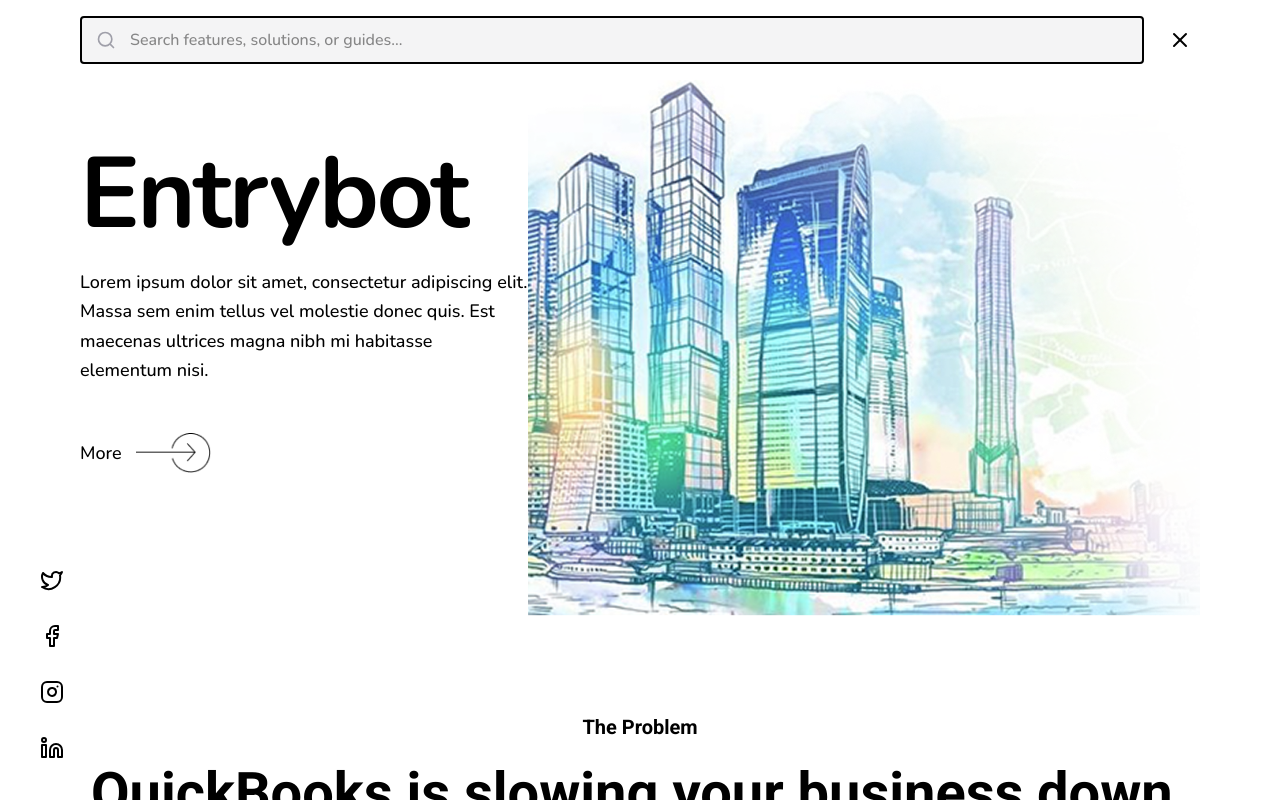
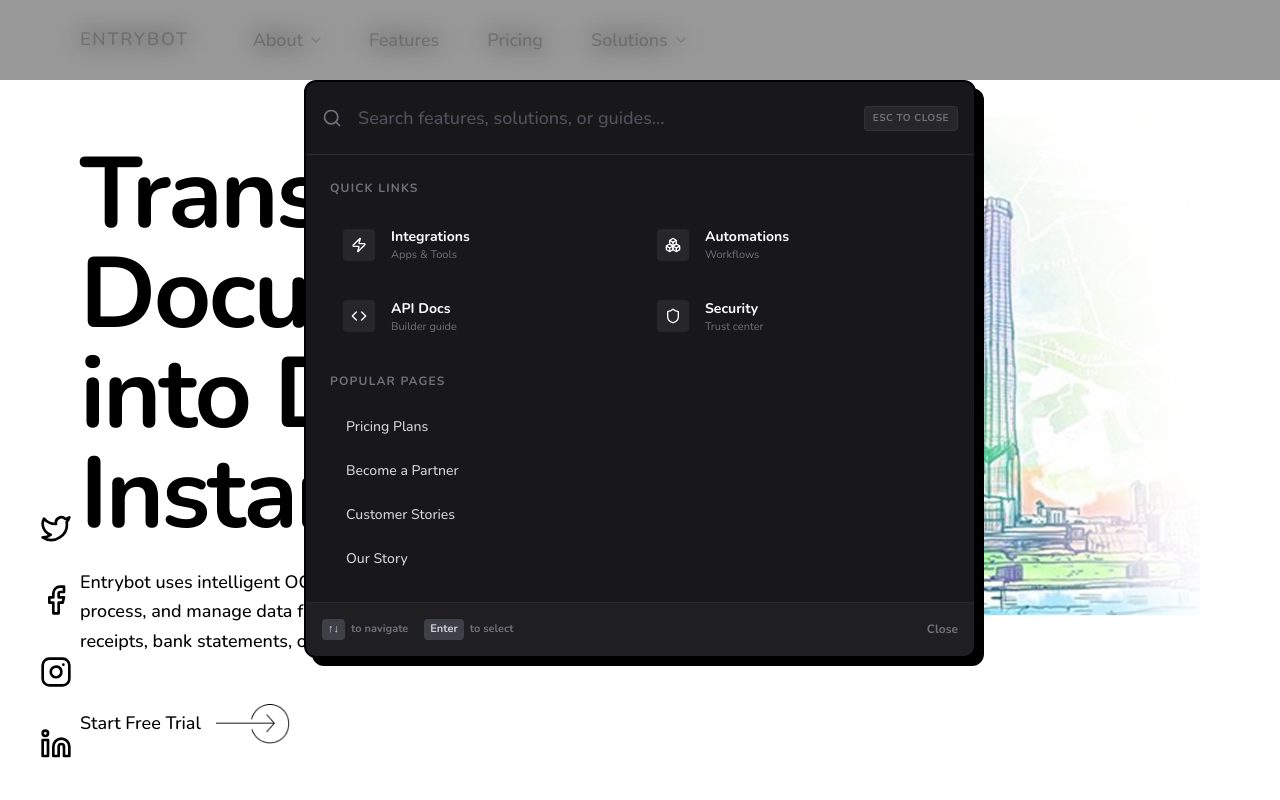
Before and after one commit to nirmallal-sidat/Entry-bot, a Next.js app: page / in a window 1280 px wide. Both pictures are taken after a click on the button 1182 px from the left and 40 px from the top of the page. Shown: the top 800 px of the page. Built offline with nearby package versions, Linux system fonts and the light colour scheme.

Commit message:
17-2-2026

```diff
--- a/src/app/about/page.tsx
+++ b/src/app/about/page.tsx
@@ -48,7 +48,7 @@
       </section>
 
       {/* Our Story Section */}
-      <section className="py-24 px-4 bg-white font-nunito border-t border-zinc-100">
+      <section id="story" className="py-24 px-4 bg-white font-nunito border-t border-zinc-100">
         <div className="max-w-[1900px] mx-auto lg:px-20">
           <div className="grid grid-cols-1 lg:grid-cols-2 gap-16 items-center">
             <div>
@@ -106,7 +106,7 @@
       </section>
 
       {/* Meet Our Team Section */}
-      <section className="py-24 px-4 bg-white font-nunito border-t border-zinc-100">
+      <section id="team" className="py-24 px-4 bg-white font-nunito border-t border-zinc-100">
         <div className="max-w-[1900px] mx-auto lg:px-20">
           <h2 className="text-[36px] md:text-[48px] font-bold text-black mb-16 text-center leading-tight">
             Meet Our Team
--- a/src/app/globals.css
+++ b/src/app/globals.css
@@ -12,6 +12,7 @@
   --font-mono: var(--font-geist-mono);
   --font-nunito: var(--font-nunito);
   --font-roboto: var(--font-roboto);
+  --font-inter: var(--font-inter);
 }
 
 @media (prefers-color-scheme: dark) {
--- a/src/components/Hero.tsx
+++ b/src/components/Hero.tsx
@@ -8,18 +8,18 @@
   return (
     <section className="relative  justify-center flex items-center pt-4 overflow-hidden font-nunito bg-white">
       {/* Social Icons - Left Side */}
-      <div className="fixed left-10 bottom-10 flex-col gap-8 z-50 hidden lg:flex">
-        <Link href="#" className="text-black hover:text-black hover:scale-110 transition-all duration-300">
-          <Twitter size={24} />
+      <div className="fixed left-10 bottom-10 hidden lg:flex flex-col gap-10 z-50">
+        <Link href="#" className="text-black hover:text-zinc-600 hover:scale-110 transition-all duration-300">
+          <Twitter size={32} />
         </Link>
-        <Link href="#" className="text-black hover:text-black hover:scale-110 transition-all duration-300">
-          <Facebook size={24} />
+        <Link href="#" className="text-black hover:text-zinc-600 hover:scale-110 transition-all duration-300">
+          <Facebook size={32} />
         </Link>
-        <Link href="#" className="text-black hover:text-black hover:scale-110 transition-all duration-300">
-          <Instagram size={24} />
+        <Link href="#" className="text-black hover:text-zinc-600 hover:scale-110 transition-all duration-300">
+          <Instagram size={32} />
         </Link>
-        <Link href="#" className="text-black hover:text-black hover:scale-110 transition-all duration-300">
-          <Linkedin size={24} />
+        <Link href="#" className="text-black hover:text-zinc-600 hover:scale-110 transition-all duration-300">
+          <Linkedin size={32} />
         </Link>
       </div>
 
@@ -27,14 +27,14 @@
         {/* Text Content */}
         <div className="flex-1 z-10 text-center lg:text-left pt-32">
           <h1 className="text-[64px] lg:text-[100px] font-bold text-black leading-none mb-6 tracking-tight">
-            Entrybot
+                Transform Documents into Data, Instantly
           </h1>
           <p className="text-[18px] text-black max-w-lg mb-12 leading-relaxed font-medium">
-            Lorem ipsum dolor sit amet, consectetur adipiscing elit. Massa sem enim tellus vel molestie donec quis. Est maecenas ultrices magna nibh mi habitasse elementum nisi.
+            Entrybot uses intelligent OCR and AI vision to extract, process, and manage data from any document type - invoices, receipts, bank statements, or scanned files.
           </p>
 
           <Link href="#" className="inline-flex items-center group">
-            <span className="text-[18px] font-medium text-black mr-3">More</span>
+            <span className="text-[18px] font-medium text-black mr-3">Start Free Trial</span>
             <div className="relative w-[80px] h-[40px] group-hover:translate-x-3 transition-transform duration-300">
               <Image
                 src="/Arrowdesign.png"
--- a/src/components/Navbar.tsx
+++ b/src/components/Navbar.tsx
@@ -2,7 +2,7 @@
 
 import Link from "next/link";
 import { useState } from "react";
-import { Menu, X } from "lucide-react";
+import { Menu, X, History, Users, Code, Boxes, Zap, Shield, ArrowUpRight } from "lucide-react";
 
 const Navbar = () => {
   const [isOpen, setIsOpen] = useState(false);
@@ -48,16 +48,28 @@
 
               {/* Dropdown Menu */}
               <div className="absolute top-full left-0 pt-4 opacity-0 invisible group-hover:opacity-100 group-hover:visible transition-all duration-300 translate-y-2 group-hover:translate-y-0 z-50">
-                <div className="bg-white border-2 border-black p-6 rounded-sm shadow-[4px_4px_0px_0px_rgba(0,0,0,1)] min-w-[200px]">
-                  <ul className="space-y-4">
+                <div className="bg-zinc-900 border-2 border-black p-4 rounded-sm shadow-[4px_4px_0px_0px_rgba(0,0,0,1)] min-w-[280px]">
+                  <ul className="space-y-2">
                     <li>
-                      <Link href="/about/story" className="text-[16px] font-bold text-black hover:text-zinc-500 transition-colors block">
-                        Our Story
+                      <Link href="/about#story" className="flex items-start gap-4 p-3 rounded hover:bg-white/5 transition-colors group/item">
+                        <div className="w-10 h-10 bg-zinc-800 rounded flex items-center justify-center shrink-0 group-hover/item:bg-white/10 transition-colors">
+                          <History size={20} className="text-white" />
+                        </div>
+                        <div>
+                          <p className="text-[15px] font-bold text-white mb-0.5">Our Story</p>
+                          <p className="text-[12px] text-zinc-400 font-medium">Our journey and mission</p>
+                        </div>
                       </Link>
                     </li>
                     <li>
-                      <Link href="/about/team" className="text-[16px] font-bold text-black hover:text-zinc-500 transition-colors block">
-                        Meet the Team
+                      <Link href="/about#team" className="flex items-start gap-4 p-3 rounded hover:bg-white/5 transition-colors group/item">
+                        <div className="w-10 h-10 bg-zinc-800 rounded flex items-center justify-center shrink-0 group-hover/item:bg-white/10 transition-colors">
+                          <Users size={20} className="text-white" />
+                        </div>
+                        <div>
+                          <p className="text-[15px] font-bold text-white mb-0.5">Meet the Team</p>
+                          <p className="text-[12px] text-zinc-400 font-medium">The people behind Entrybot</p>
+                        </div>
                       </Link>
                     </li>
                   </ul>
@@ -79,7 +91,8 @@
               Pricing
             </Link>
 
-            <div className="flex items-center gap-2 group cursor-pointer">
+            <div className="relative group cursor-pointer">
+              <div className="flex items-center gap-2">
                 <span className="text-[18px] font-medium text-black leading-none group-hover:text-zinc-600 transition-colors">
                   Solutions
                 </span>
@@ -94,20 +107,68 @@
                   <path d="M1 1L5 5L9 1" stroke="currentColor" strokeWidth="1.2" strokeLinecap="round" strokeLinejoin="round"/>
                 </svg>
               </div>
+
+              {/* Dropdown Menu */}
+              <div className="absolute top-full left-0 pt-4 opacity-0 invisible group-hover:opacity-100 group-hover:visible transition-all duration-300 translate-y-2 group-hover:translate-y-0 z-50">
+                <div className="bg-zinc-900 border-2 border-black p-4 rounded-sm shadow-[4px_4px_0px_0px_rgba(0,0,0,1)] min-w-[320px]">
+                  <div className="grid grid-cols-1 gap-1">
+                    <Link href="#" className="flex items-start gap-4 p-3 rounded hover:bg-white/5 transition-colors group/item">
+                      <div className="w-10 h-10 bg-zinc-800 rounded flex items-center justify-center shrink-0 group-hover/item:bg-white/10 transition-colors">
+                        <Zap size={20} className="text-white" />
+                      </div>
+                      <div>
+                        <p className="text-[15px] font-bold text-white mb-0.5">Integrations</p>
+                        <p className="text-[12px] text-zinc-400 font-medium">Connect with your favorite tools</p>
+                      </div>
+                    </Link>
+                    <Link href="#" className="flex items-start gap-4 p-3 rounded hover:bg-white/5 transition-colors group/item">
+                      <div className="w-10 h-10 bg-zinc-800 rounded flex items-center justify-center shrink-0 group-hover/item:bg-white/10 transition-colors">
+                        <Boxes size={20} className="text-white" />
+                      </div>
+                      <div>
+                        <p className="text-[15px] font-bold text-white mb-0.5">Revenue Automation</p>
+                        <p className="text-[12px] text-zinc-400 font-medium">Automatic daily bookkeeping</p>
+                      </div>
+                    </Link>
+                    <Link href="#" className="flex items-start gap-4 p-3 rounded hover:bg-white/5 transition-colors group/item">
+                      <div className="w-10 h-10 bg-zinc-800 rounded flex items-center justify-center shrink-0 group-hover/item:bg-white/10 transition-colors">
+                        <Code size={20} className="text-white" />
+                      </div>
+                      <div>
+                        <p className="text-[15px] font-bold text-white mb-0.5">API Access</p>
+                        <p className="text-[12px] text-zinc-400 font-medium">Build custom workflows</p>
+                      </div>
+                    </Link>
+                    <Link href="#" className="flex items-start gap-4 p-3 rounded hover:bg-white/5 transition-colors group/item">
+                      <div className="w-10 h-10 bg-zinc-800 rounded flex items-center justify-center shrink-0 group-hover/item:bg-white/10 transition-colors">
+                        <Shield size={20} className="text-white" />
+                      </div>
+                      <div>
+                        <p className="text-[15px] font-bold text-white mb-0.5">Security</p>
+                        <p className="text-[12px] text-zinc-400 font-medium">Bank-grade data protection</p>
+                      </div>
+                    </Link>
+                  </div>
+                </div>
+              </div>
+            </div>
           </nav>
         </div>
 
-        {/* Search Overlay/Bar */}
-        <div className={`absolute inset-x-4 lg:inset-x-20 top-1/2 -translate-y-1/2 h-12 flex items-center transition-all duration-300 z-50 ${isSearchOpen ? 'opacity-100 visible' : 'opacity-0 invisible pointer-events-none'}`}>
-          <div className="flex-1 relative">
-            <input
-              type="text"
-              placeholder="Search features, solutions, or guides..."
-              className="w-full h-12 bg-zinc-100 border-2 border-black rounded-sm px-12 font-medium focus:outline-none focus:ring-2 focus:ring-black/5"
-              autoFocus={isSearchOpen}
+        {/* Premium Spotlight-style Search Modal */}
+        {isSearchOpen && (
+          <div className="fixed inset-0 z-100 flex items-start justify-center pt-[10vh] px-4 font-nunito">
+            {/* Backdrop */}
+            <div
+              className="fixed inset-0 bg-black/40 backdrop-blur-md transition-opacity duration-300"
+              onClick={() => setIsSearchOpen(false)}
             />
+
+            {/* Modal Content */}
+            <div className="relative w-full max-w-2xl bg-zinc-900 border-2 border-black rounded-xl shadow-[8px_8px_0px_0px_rgba(0,0,0,1)] overflow-hidden animate-in fade-in zoom-in duration-200">
+              <div className="p-4 border-b border-white/10 flex items-center gap-4">
                 <svg
-              className="absolute left-4 top-1/2 -translate-y-1/2 text-zinc-400"
+                  className="text-zinc-500"
                   width="20"
                   height="20"
                   viewBox="0 0 24 24"
@@ -116,14 +177,74 @@
                 >
                   <path d="M21 21L16.65 16.65M19 11C19 15.4183 15.4183 19 11 19C6.58172 19 3 15.4183 3 11C3 6.58172 6.58172 3 11 3C15.4183 3 19 6.58172 19 11Z" stroke="currentColor" strokeWidth="2" strokeLinecap="round" strokeLinejoin="round"/>
                 </svg>
+                <input
+                  type="text"
+                  placeholder="Search features, solutions, or guides..."
+                  className="flex-1 h-10 bg-transparent text-white text-[18px] font-medium focus:outline-none placeholder:text-zinc-600"
+                  autoFocus
+                />
+                <div className="flex items-center gap-2">
+                  <span className="text-[10px] font-bold text-zinc-500 bg-zinc-800 px-2 py-1 rounded border border-white/5 uppercase tracking-wider">ESC to close</span>
+                </div>
+              </div>
+
+              <div className="p-6">
+                <div className="mb-6">
+                  <h4 className="text-[12px] font-bold text-zinc-500 uppercase tracking-widest mb-4">Quick Links</h4>
+                  <div className="grid grid-cols-1 md:grid-cols-2 gap-2">
+                    {[
+                      { icon: <Zap size={16} />, title: "Integrations", desc: "Apps & Tools" },
+                      { icon: <Boxes size={16} />, title: "Automations", desc: "Workflows" },
+                      { icon: <Code size={16} />, title: "API Docs", desc: "Builder guide" },
+                      { icon: <Shield size={16} />, title: "Security", desc: "Trust center" }
+                    ].map((item, i) => (
+                      <button key={i} className="flex items-center gap-4 p-3 rounded-lg hover:bg-white/5 border border-transparent hover:border-white/5 transition-all text-left">
+                        <div className="w-8 h-8 bg-zinc-800 rounded flex items-center justify-center text-white shrink-0">
+                          {item.icon}
+                        </div>
+                        <div>
+                          <p className="text-[14px] font-bold text-white">{item.title}</p>
+                          <p className="text-[11px] text-zinc-500">{item.desc}</p>
+                        </div>
+                      </button>
+                    ))}
+                  </div>
+                </div>
+
+                <div>
+                  <h4 className="text-[12px] font-bold text-zinc-500 uppercase tracking-widest mb-4">Popular Pages</h4>
+                  <div className="space-y-1">
+                    {["Pricing Plans", "Become a Partner", "Customer Stories", "Our Story"].map((page, i) => (
+                      <button key={i} className="w-full h-10 px-4 rounded-lg flex items-center justify-between text-zinc-300 hover:text-white hover:bg-white/5 transition-all">
+                        <span className="text-[14px] font-medium">{page}</span>
+                        <ArrowUpRight size={14} className="opacity-0 group-hover:opacity-100 transition-opacity" />
+                      </button>
+                    ))}
+                  </div>
+                </div>
+              </div>
+
+              <div className="bg-zinc-800/50 p-4 border-t border-white/5 flex justify-between items-center">
+                <div className="flex gap-4">
+                  <div className="flex items-center gap-1.5 text-zinc-500 text-[11px] font-bold">
+                    <span className="bg-zinc-700 px-1.5 py-0.5 rounded text-zinc-300">↑↓</span>
+                    to navigate
+                  </div>
+                  <div className="flex items-center gap-1.5 text-zinc-500 text-[11px] font-bold">
+                    <span className="bg-zinc-700 px-1.5 py-0.5 rounded text-zinc-300">Enter</span>
+                    to select
+                  </div>
                 </div>
                 <button
                   onClick={() => setIsSearchOpen(false)}
-            className="ml-4 p-2 hover:bg-zinc-100 rounded-full transition-colors"
+                  className="text-zinc-500 hover:text-white text-[12px] font-bold transition-colors"
                 >
-            <X size={24} className="text-black" />
+                  Close
                 </button>
               </div>
+            </div>
+          </div>
+        )}
 
         {/* Right side - Search & Hamburger */}
         <div className={`flex items-center justify-end gap-4 z-50 transition-all duration-300 ${isSearchOpen ? 'opacity-0 invisible pointer-events-none' : 'opacity-100 visible'}`}>
@@ -144,39 +265,39 @@
 
           {/* Mobile Toggle */}
           <button
-            className="md:hidden p-2 text-black"
+            className="md:hidden p-2 text-black z-50"
             onClick={() => setIsOpen(!isOpen)}
           >
-            {isOpen ? <X size={24} /> : <Menu size={24} />}
+            {isOpen ? <X size={24} className="text-white" /> : <Menu size={24} />}
           </button>
         </div>
 
         {/* Mobile menu overlay */}
-        <div className={`fixed top-0 right-0 h-screen w-full sm:w-[300px] bg-white z-60 flex flex-col pt-32 px-10 gap-8 shadow-2xl transition-transform duration-500 ease-in-out md:hidden ${isOpen ? 'translate-x-0' : 'translate-x-full'}`}>
+        <div className={`fixed top-0 right-0 h-screen w-full sm:w-[300px] bg-zinc-900 z-60 flex flex-col pt-32 px-10 gap-8 shadow-2xl transition-transform duration-500 ease-in-out md:hidden ${isOpen ? 'translate-x-0' : 'translate-x-full'}`}>
           <Link
             href="/about"
-            className="text-[20px] font-bold text-black border-b border-zinc-100 pb-2"
+            className="text-[20px] font-bold text-white border-b border-white/10 pb-2"
             onClick={() => setIsOpen(false)}
           >
             About
           </Link>
           <Link
             href="#features"
-            className="text-[20px] font-bold text-black border-b border-zinc-100 pb-2"
+            className="text-[20px] font-bold text-white border-b border-white/10 pb-2"
             onClick={() => setIsOpen(false)}
           >
             Features
           </Link>
           <Link
             href="#pricing"
-            className="text-[20px] font-bold text-black border-b border-zinc-100 pb-2"
+            className="text-[20px] font-bold text-white border-b border-white/10 pb-2"
             onClick={() => setIsOpen(false)}
           >
             Pricing
           </Link>
           <Link
             href="#solutions"
-            className="text-[20px] font-bold text-black border-b border-zinc-100 pb-2"
+            className="text-[20px] font-bold text-white border-b border-white/10 pb-2"
             onClick={() => setIsOpen(false)}
           >
             Solutions
--- a/src/components/ProblemSection.tsx
+++ b/src/components/ProblemSection.tsx
@@ -8,15 +8,15 @@
   const problems = [
     {
       icon: <Image src="/Background.png" alt="Icon 1" width={48} height={48} />,
-      text: "Manual categorization, reconciliations, and cleanup steal hours every week.",
+      text: "Drowning in document processing by typing data",
     },
     {
       icon: <Image src="/Container.png" alt="Icon 2" width={48} height={48} />,
-      text: "Numbers arrive weeks late, so decisions get made with guesswork.",
+      text: "Manual entry leads to costly mistakes that damage client relationships",
     },
     {
       icon: <Image src="/Background (1).png" alt="Icon 3" width={48} height={48} />,
-      text: "Disconnected tools, spreadsheets and broken automations create more work instead of less.",
+      text: "Juggling multiple tools, email attachments, and spreadsheets creates bottlenecks",
     },
   ];
 
@@ -26,7 +26,7 @@
         {/* Label and Heading */}
         <p className="text-[20px] font-bold text-black mb-4 font-roboto">The Problem</p>
         <h2 className="text-[40px] md:text-[56px] font-bold text-black mb-16 leading-tight font-roboto">
-          QuickBooks is slowing your business down.
+          Your team deserves better than manual data entry
         </h2>
 
         {/* Problems Grid */}
@@ -49,7 +49,7 @@
             href="#"
             className="inline-flex items-center gap-2 bg-[#0a0a0a] text-white px-8 py-4 rounded-xl hover:bg-zinc-800 transition-colors text-[16px] font-medium"
           >
-            Explore how Entrybot is a modern Quickbooks alternative
+            Discover Our Solution
             <ArrowRight size={18} />
           </Link>
         </div>
--- a/src/components/ScaleFasterSection.tsx
+++ b/src/components/ScaleFasterSection.tsx
@@ -88,7 +88,7 @@
                 <h3 className="text-[24px] font-bold text-black mb-4 tracking-tight">
                   {card.title}
                 </h3>
-                <p className="text-[17px] text-zinc-700 leading-relaxed font-medium">
+                <p className="text-[11px] text-zinc-700 leading-relaxed font-inter font-normal">
                   {card.description}
                 </p>
               </div>
--- a/src/components/TimeBackSection.tsx
+++ b/src/components/TimeBackSection.tsx
@@ -75,7 +75,7 @@
         {cards.map((card, index) => (
           <div key={index} className="bg-[#FFE500] p-6 rounded-2xl flex flex-col h-[500px] relative overflow-hidden group hover:-translate-y-1 transition-transform duration-300">
             <h4 className="text-[18px] font-bold text-black mb-2 leading-tight font-nunito">{card.title}</h4>
-            <p className="text-[14px] text-black mb-6 font-nunito">{card.description}</p>
+            <p className="text-[11px] text-black mb-6 font-inter font-normal">{card.description}</p>
 
             {/* Mockup/Image Placeholder Area */}
             <div className="mt-auto bg-white rounded-t-xl w-full h-[200px] relative shadow-sm overflow-hidden">
@@ -96,7 +96,7 @@
     <section className=" px-4 bg-white font-nunito">
       <div className="max-w-[1900px] mx-auto lg:px-20">
         <h2 className="text-[40px] md:text-[56px] font-bold text-black text-center mb-20 leading-tight">
-          How Entrybot gives you time back
+         Smart automation for every business size
         </h2>
 
         <CardRow title="For Startups and Growing Businesses" cards={startupsCards} />
--- a/src/components/WhatItDoes.tsx
+++ b/src/components/WhatItDoes.tsx
@@ -59,7 +59,7 @@
               <h3 className="text-[20px] font-bold text-black mb-3">
                 {feature.title}
               </h3>
-              <p className="text-[15px] text-black leading-relaxed font-medium">
+              <p className="text-[11px] text-black leading-relaxed font-inter font-normal">
                 {feature.description}
               </p>
 
```
Also changed, not shown: src/app/layout.tsx (+8 -2 lines), src/components/Footer.tsx (+6 -6 lines). Lines whose indentation alone changed are shown as unchanged.
